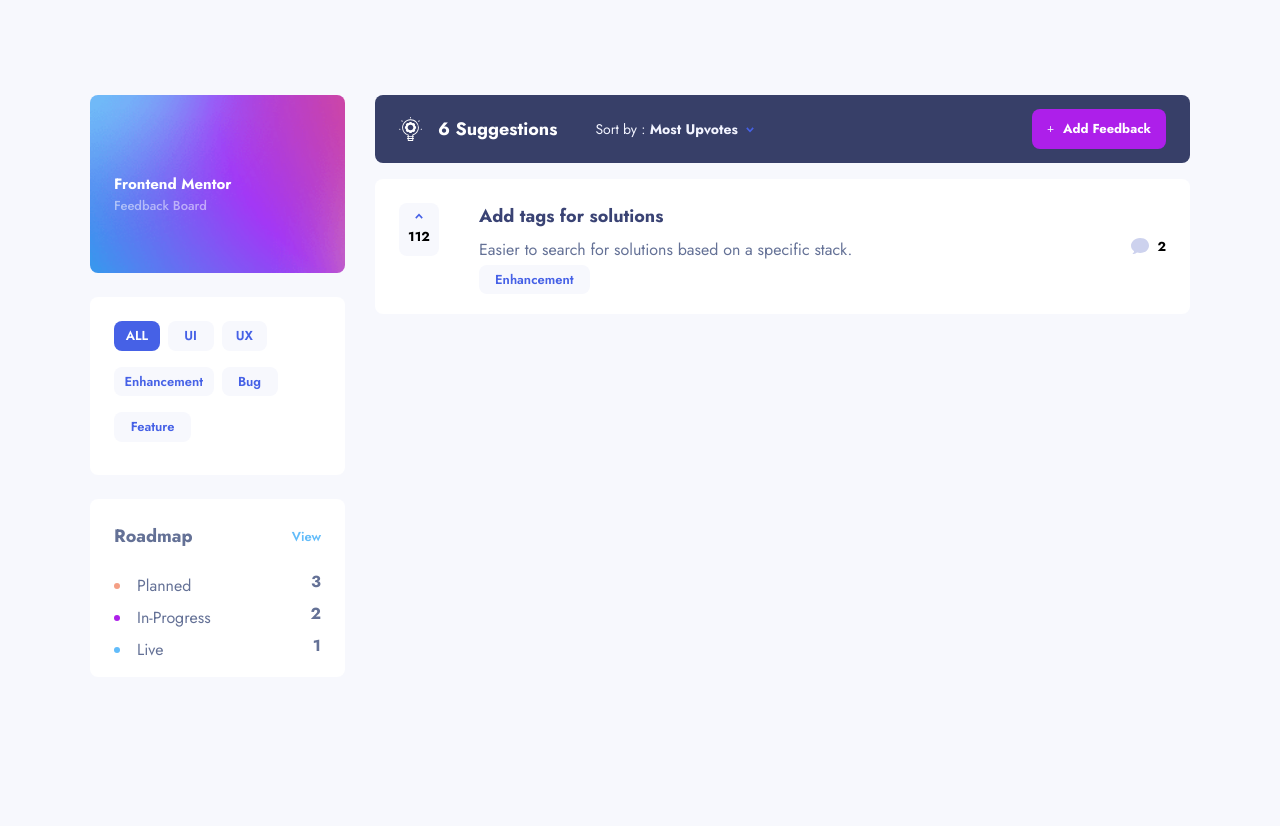
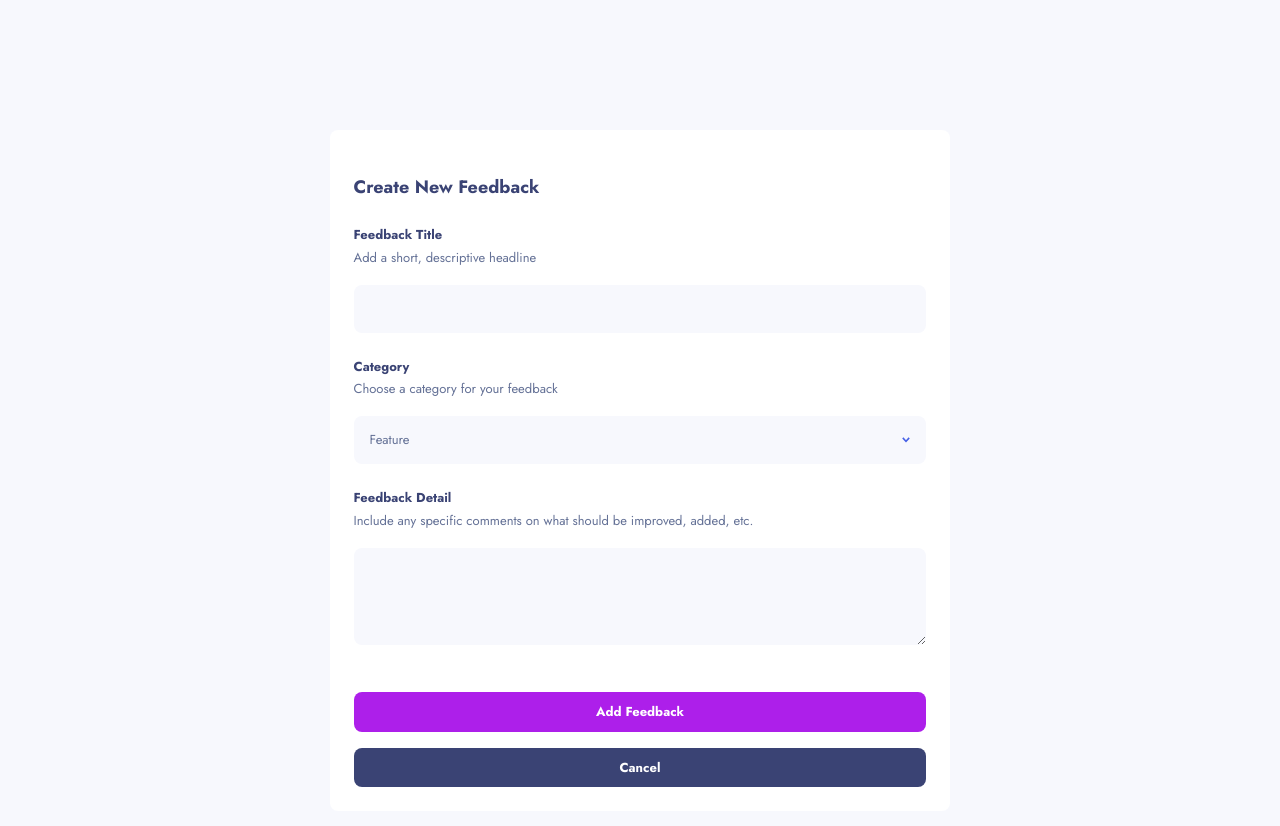
Before and after one commit to 12Ricky0/feedback-app, a Next.js app: page / in a window 1280 px wide. Shown: the top 826 px of the page. Before the commit the page ends 800 px from the top, so only its background shows below. Built offline with nearby package versions, Linux system fonts and the light colour scheme.

Commit message:
form added

```diff
--- a/app/page.tsx
+++ b/app/page.tsx
@@ -1,15 +1,17 @@
 import Image from "next/image";
 import { Nav, Header } from "@/components/header";
 import FeedbackContainer from "@/components/containers/feedback";
+import FeedbackForm from "@/components/feeback-form";
 
 export default function Home() {
   return (
     <main className="md:flex md:flex-col lg:flex-row justify-center mx-auto max-w-[1100px] w-full">
-      <Nav />
-      <div className="w-full md:ml-[30px]">
+      {/* <Nav />
+      <div className="w-full lg:ml-[30px] md:mt-10 lg:mt-0">
         <Header />
         <FeedbackContainer />
-      </div>
+      </div> */}
+      <FeedbackForm />
     </main>
   );
 }
--- /dev/null
+++ b/components/feeback-form.tsx
@@ -0,0 +1,139 @@
+"use client";
+import Image from "next/image";
+import { useState } from "react";
+
+function SelectOption() {
+  const options = ["UI", "UX", "Enhancement", "Bug", "Feature"];
+  const [sort, setSort] = useState("Feature");
+
+  return (
+    <div className="mt-4 bg-white shadow-lg w-full shadow-secondary-light-blue rounded-lg">
+      <ul className="text-[16px] text-secondary-light-blue cursor-pointer">
+        {options.map((option) => (
+          <div
+            key={options.indexOf(option)}
+            className="flex items-center justify-between pr-6 border-b last:border-b-0"
+          >
+            <li
+              className=" px-4 hover:text-primary-voilet  py-3"
+              onClick={() => setSort(option)}
+            >
+              {option}
+            </li>
+            <Image
+              alt="check"
+              src="/assets/shared/icon-check.svg"
+              className={` ${
+                sort == option ? "inline-block" : "hidden"
+              } ease-in-out duration-200`}
+              width={11}
+              height={8}
+            />
+          </div>
+        ))}
+      </ul>
+    </div>
+  );
+}
+
+export default function FeedbackForm() {
+  const [sort, setSort] = useState("Feature");
+  const [isOpen, setIsOpen] = useState(false);
+
+  return (
+    <section className="bg-white rounded-lg mx-6 md:mx-0 mt-[35px]">
+      <h1 className="text-[18px] mx-6 font-bold text-secondary-dark-gray mb-6 pt-11">
+        Create New Feedback
+      </h1>
+
+      <form action="" className="mx-6">
+        <label
+          className="text-[13px] block font-bold text-secondary-dark-gray"
+          htmlFor="title"
+        >
+          Feedback Title
+        </label>
+        <span className="text-secondary-light-blue text-[13px]">
+          Add a short, descriptive headline
+        </span>
+        <input
+          type="text"
+          name="title"
+          id="title"
+          autoComplete="on"
+          className="w-full pl-4 text-secondary-light-blue text-[13px] h-12 bg-secondary-very-gray rounded-lg focus:outline-tetiary-sea-blue mt-4"
+        />
+        <label
+          className="text-[13px] block font-bold text-secondary-dark-gray mt-6"
+          htmlFor="category"
+        >
+          Category
+        </label>
+        <span className="text-secondary-light-blue text-[13px]">
+          Choose a category for your feedback
+        </span>
+        {/* <input
+          type="text"
+          name="category"
+          id="category"
+          readOnly
+          defaultValue="Header"
+          className="w-full pl-4 text-secondary-light-blue text-[13px] h-12 bg-secondary-very-gray rounded-lg focus:outline-tetiary-sea-blue mt-4"
+        /> */}
+        <div>
+          <div
+            onClick={() => setIsOpen(!isOpen)}
+            className="w-full px-4 text-secondary-light-blue text-[13px] h-12 bg-secondary-very-gray rounded-lg mt-4 flex items-center justify-between"
+          >
+            <input
+              type="text"
+              readOnly
+              className="focus:outline-none bg-inherit"
+              defaultValue={sort}
+            />
+            <Image
+              alt="down"
+              src="/assets/shared/icon-arrow-down.svg"
+              className="inline-flex"
+              width={8}
+              height={4}
+            />
+          </div>
+          {isOpen && <SelectOption />}
+        </div>
+
+        <label
+          className="text-[13px] block font-bold text-secondary-dark-gray mt-6"
+          htmlFor="details"
+        >
+          Feedback Detail
+        </label>
+        <span className="text-secondary-light-blue text-[13px]">
+          Include any specific comments on what should be improved, added, etc.
+        </span>
+        <textarea
+          name="details"
+          id="details"
+          maxLength={255}
+          rows={5}
+          autoComplete="on"
+          className="w-full pl-4 text-secondary-light-blue text-[13px] h- bg-secondary-very-gray rounded-lg focus:outline-tetiary-sea-blue mt-4"
+        />
+        <div className="mt-10 pb-6">
+          <button
+            className="border-none rounded-lg w-full bg-primary-voilet py-[10px] text-white font-bold text-[13px]"
+            type="submit"
+          >
+            Add Feedback
+          </button>
+          <button
+            className="border-none rounded-lg w-full bg-secondary-dark-gray mt-4 py-[10px] text-white font-bold text-[13px]"
+            type="submit"
+          >
+            Cancel
+          </button>
+        </div>
+      </form>
+    </section>
+  );
+}
--- a/components/header.tsx
+++ b/components/header.tsx
@@ -10,9 +10,9 @@
   const [sort, setSort] = useState("ALL");
   const [isOpen, setIsOpen] = useState(false);
   return (
-    <section className="md:w-[255px] md:flex lg:inline-block gap-[10px]">
-      <nav className="bg-bg-header lg:bg-bg-header-desktop md:bg-bg-header-tablet md:pt-[62px] bg-no-repeat bg-cover md:rounded-lg md:w-[223px] lg:w-[255px] md:h-[178px]">
-        <article className="flex justify-between mx-6 items-center ">
+    <section className=" md:flex  lg:inline-block gap-[10px]">
+      <nav className="bg-bg-header lg:bg-bg-header-desktop md:bg-bg-header-tablet md:pt-[62px] bg-no-repeat bg-cover md:rounded-lg md:w-[240px] lg:w-[255px] md:h-[178px]">
+        <article className="flex justify-between mx-6 items-stretch ">
           <article className="py-4 ">
             <h1 className="font-bold text-white text-[15px]">
               Frontend Mentor
@@ -82,7 +82,7 @@
           />
         </div>
         {select && (
-          <div className="absolute md:top-[170px] top-[140px] w-[200px] md:ml-[190px] bg-white md:w-[255px] shadow-lg shadow-secondary-light-blue rounded-lg">
+          <div className="absolute md:top-[350px] lg:top-[170px] top-[140px] w-[200px] md:ml-[190px] bg-white md:w-[255px] shadow-lg shadow-secondary-light-blue rounded-lg">
             <ul className="text-[16px] text-secondary-light-blue cursor-pointer">
               {options.map((option) => (
                 <div
```
Also changed, not shown: feedback-new.html (added, +35 -0 lines).
